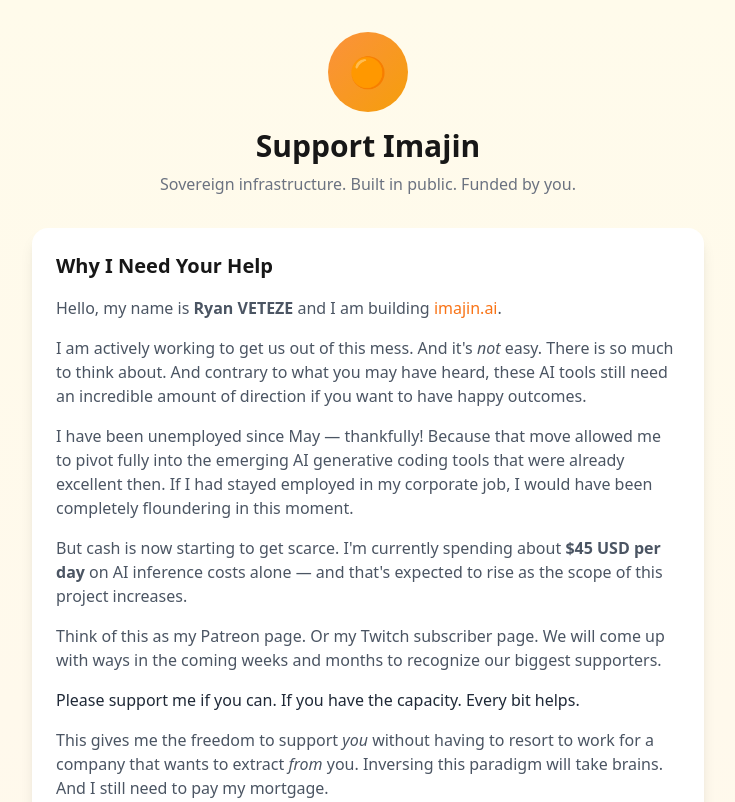
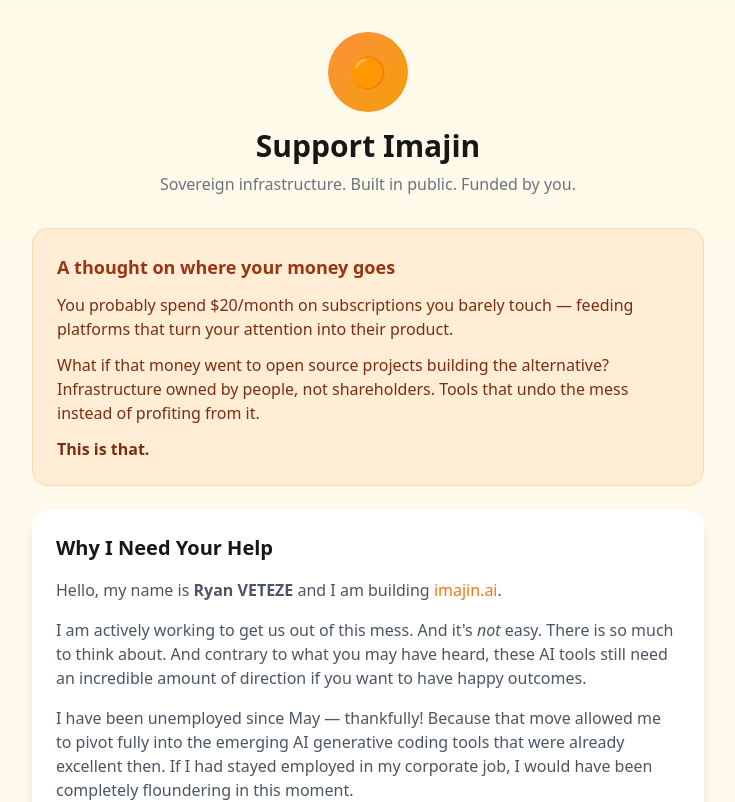
Before and after one commit to ima-jin/imajin-coffee, a Next.js app: page / in a window 1280 px wide. Shown: the top 802 px of the page, without its empty margins (272-1007 px from the left). Built offline with nearby package versions, Linux system fonts and the light colour scheme.

Commit message:
feat: add 'where your money goes' callout on support page

```diff
--- a/app/page.tsx
+++ b/app/page.tsx
@@ -76,6 +76,22 @@
           </div>
           <h1 className="text-3xl font-bold mb-2">Support Imajin</h1>
           <p className="text-gray-500">Sovereign infrastructure. Built in public. Funded by you.</p>
+        </div>
+
+        {/* The Thought */}
+        <div className="bg-orange-100 dark:bg-orange-900/30 border border-orange-200 dark:border-orange-800 rounded-2xl p-6 mb-6">
+          <h2 className="text-lg font-bold mb-3 text-orange-800 dark:text-orange-200">A thought on where your money goes</h2>
+          <div className="text-orange-900 dark:text-orange-100 space-y-3">
+            <p>
+              You probably spend $20/month on subscriptions you barely touch — feeding platforms
+              that turn your attention into their product.
+            </p>
+            <p>
+              What if that money went to open source projects building the alternative? Infrastructure
+              owned by people, not shareholders. Tools that undo the mess instead of profiting from it.
+            </p>
+            <p className="font-semibold">This is that.</p>
+          </div>
         </div>
 
         {/* The Story */}
--- a/package.json
+++ b/package.json
@@ -25,6 +25,8 @@
     "@types/react-dom": "^18",
     "autoprefixer": "^10",
     "drizzle-kit": "^0.31.9",
+    "eslint": "^8.57.1",
+    "eslint-config-next": "^14.2.35",
     "postcss": "^8",
     "tailwindcss": "^3.4.0",
     "typescript": "^5"
```
Also changed, not shown: .eslintrc.json (added), 1 other file (tests, documents, lock files or other folders).
